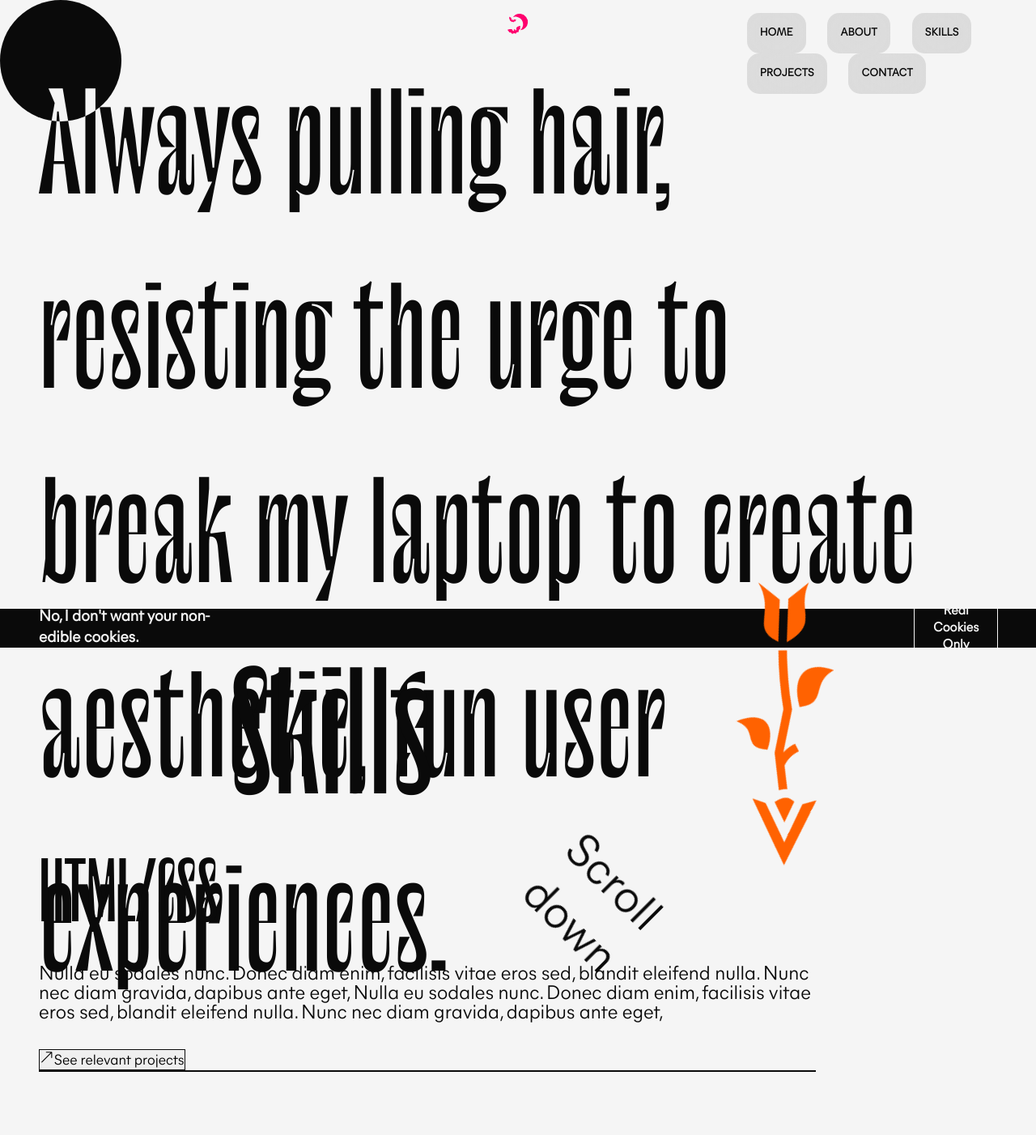
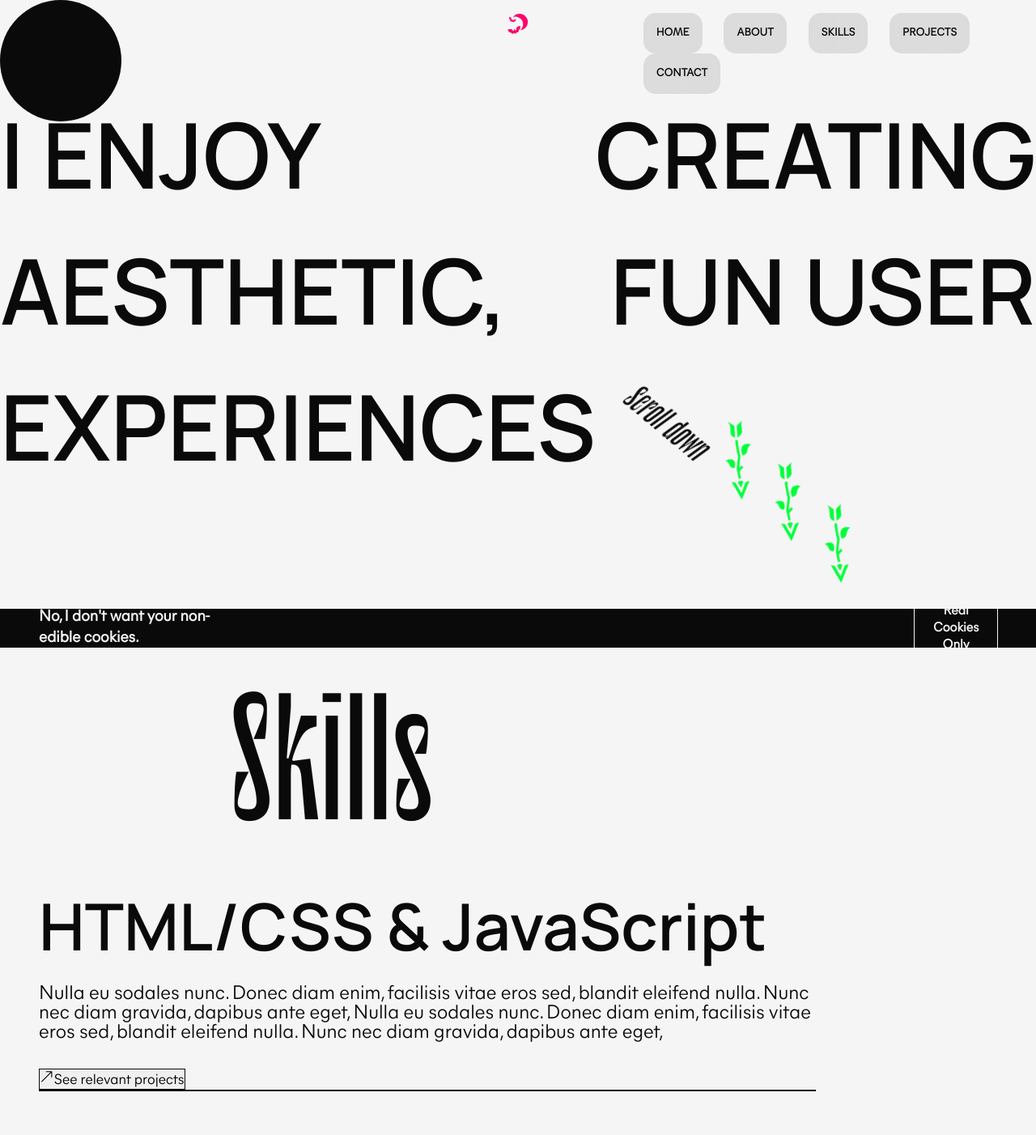
Before and after one commit to bravoosonja/website, a Next.js app: page / in a window 1280 px wide. Shown: the top 1402 px of the page at 81% size. Built offline with nearby package versions, Linux system fonts and the light colour scheme.

Commit message:
Complete banner styling

```diff
--- a/components/UI/scrollDown.js
+++ b/components/UI/scrollDown.js
@@ -4,11 +4,9 @@ import { GiBranchArrow } from "react-icons/gi";
 
 export default function ScrollDown() {
   return (
-    <Wrapper>
-      <Content>
-        <GiBranchArrow />
-      </Content>
-    </Wrapper>
+    <Content>
+      <GiBranchArrow />
+    </Content>
   );
 }
 
--- a/components/banner.js
+++ b/components/banner.js
@@ -1,21 +1,45 @@
+import Image from "next/image";
+import styled from "styled-components";
+// components
+import ScrollDown from "./UI/scrollDown";
+// icon
+import { IconContext } from "react-icons/lib";
 import { GiLed } from "react-icons/gi";
-import styled from "styled-components";
-import ScrollDown from "./UI/scrollDown";
-import { IconContext } from "react-icons/lib";
+// image - gif
+import BannerGif from "../assets/images/typing.gif";
+import { GiBranchArrow } from "react-icons/gi";
 
 export default function Banner() {
   return (
     <Wrapper>
+      {/* <IconContext.Provider value={{ color: "#ff6201" }}>
+        <Arrow>
+          <span>Scroll down</span>
+          <ScrollDown />
+        </Arrow>
+      </IconContext.Provider> */}
       <Content>
-        <h1>
-          Always pulling hair, resisting the urge to break my laptop to create
-          <span> aesthetic</span>, <span> fun </span> user experiences.
-        </h1>
-        <IconContext.Provider value={{ color: "#ff6201" }}>
+        <Left>
+          <h2>I enjoy aesthetic, experiences</h2>
+        </Left>
+        {/* <h2>aesthetic,</h2> */}
+        {/* <ImageWrapper>
+          <Image src={BannerGif} alt="Typing" width={698} height={568} />
+          <h1>to create aesthetic,</h1>
+        </ImageWrapper> */}
+        <Right>
+          <h2>
+            creating fun user
+            <IconContext.Provider value={{ color: "#00FF39" }}>
               <Arrow>
-            <ScrollDown /> Scroll down
+                <span>Scroll down</span>
+                <GiBranchArrow />
+                <GiBranchArrow />
+                <GiBranchArrow />
               </Arrow>
             </IconContext.Provider>
+          </h2>
+        </Right>
       </Content>
     </Wrapper>
   );
@@ -24,35 +48,84 @@ export default function Banner() {
 const Wrapper = styled.div`
   width: 100%;
   height: 95vh;
+  margin-top: 2rem;
 `;
 
 const Content = styled.div`
   padding: 1rem 3rem;
   overflow-wrap: break-word;
   display: flex;
+  flex-direction: row;
   justify-content: center;
   align-items: center;
-  h1 {
-    font-size: 10rem;
+  text-transform: uppercase;
+  /* gap: 0.5em; */
+  font-family: "Manrope";
+
+  h2 {
+    font-size: 7rem;
     line-height: 1.5;
+    font-weight: 600;
   }
-  span {
-    color: ${(props) => props.theme.text};
-  }
+`;
+
+const Left = styled.div`
+  display: flex;
+  justify-content: center;
+  align-items: right;
+  text-align: left;
+  /* margin-right: 1rem; */
+`;
+
+const Right = styled.div`
+  display: flex;
+  justify-content: left;
+  align-items: center;
+  text-align: right;
 `;
 
 const Arrow = styled.button`
   font-size: 1rem;
   position: relative;
-  top: 37.5vh;
-  right: 25vw;
-  transform: rotate(45deg) scale(3.6);
+  top: 3vh;
+  left: -25vw;
+  transform: scale(5) rotate(40deg);
   z-index: 50;
-  margin: auto;
+  margin: 0 auto;
   background: transparent;
+
+  /* margin-right: 3rem; */
+
+  span {
+    font-family: "Murmure";
+    font-size: 0.5rem;
+    position: relative;
     color: ${(props) => props.theme.text};
+    font-style: italic;
 
     &:hover {
       color: ${(props) => props.theme.accent};
     }
+  }
 `;
+
+const ImageWrapper = styled.div`
+  /* width: 80%;
+  margin: 0 auto; */
+  position: relative;
+
+  img {
+    width: 70%;
+    /* z-index: inherit; */
+    /* filter: grayscale(0.8); */
+    /* opacity: 90%; */
+  }
+
+  h1 {
+    color: ${(props) => props.theme.background};
+    position: absolute;
+    top: 0;
+    z-index: 5;
+    mix-blend-mode: hard-light;
+  }
+`;
--- a/components/header.js
+++ b/components/header.js
@@ -1,5 +1,6 @@
 import Link from "next/link";
 import styled from "styled-components";
+import { device } from "../styles/globalStyle";
 
 export default function Header({ props }) {
   return (
@@ -62,6 +63,10 @@ const Wrapper = styled.div`
   left: 70%;
   margin: 0;
   padding: 0;
+
+  @media screen and (${device.laptop}) {
+    left: 60%;
+  }
 `;
 
 const NavItem = styled.button`
--- a/pages/_document.js
+++ b/pages/_document.js
@@ -6,6 +6,12 @@ export default function Document() {
       <Head>
         <meta name="Portfolio" content="Generated by create next app" />
         <link rel="icon" href="/favicon.ico" />
+        <link rel="preconnect" href="https://fonts.googleapis.com" />
+        <link rel="preconnect" href="https://fonts.gstatic.com" crossorigin />
+        <link
+          href="https://fonts.googleapis.com/css2?family=Manrope:wght@400;600;800&display=swap"
+          rel="stylesheet"
+        />
       </Head>
       <body>
         <Main />
--- a/pages/skills.js
+++ b/pages/skills.js
@@ -8,7 +8,7 @@ export default function Skills() {
       <Wrapper>
         <h1>Skills</h1>
         <Content>
-          <Title>HTML/CSS</Title>
+          <Title>HTML/CSS & JavaScript</Title>
           <Text>
             <p>
               Nulla eu sodales nunc. Donec diam enim, facilisis vitae eros sed,
@@ -23,8 +23,9 @@ export default function Skills() {
           <Line />
         </Content>
         <Content>
-          <Title>Vanillla JavaScript</Title>
+          <Title>JavaScript Frameworks</Title>
           <Text>
+            <p>React, Styled Components</p>
             <p>
               Nulla eu sodales nunc. Donec diam enim, facilisis vitae eros sed,
               blandit eleifend nulla. Nunc nec diam gravida, dapibus ante eget,
@@ -33,8 +34,9 @@ export default function Skills() {
           <Line />
         </Content>
         <Content>
-          <Title>React</Title>
+          <Title>Web Frameworks</Title>
           <Text>
+            <p>Next JS, Gatsby JS</p>
             <p>
               Nulla eu sodales nunc. Donec diam enim, facilisis vitae eros sed,
               blandit eleifend nulla. Nunc nec diam gravida, dapibus ante eget,
@@ -43,7 +45,7 @@ export default function Skills() {
           <Line />
         </Content>
         <Content>
-          <Title>Frameworks</Title>
+          <Title>Network Security</Title>
           <Text>
             <p>
               Nulla eu sodales nunc. Donec diam enim, facilisis vitae eros sed,
@@ -71,6 +73,7 @@ const Wrapper = styled.div`
     position: relative;
     left: 20%;
     width: min-content;
+    font-family: "Murmure";
   }
 `;
 
@@ -92,12 +95,15 @@ const Line = styled.div`
 const SeeProjectsWrapper = styled.div``;
 
 const Title = styled.h3`
-  font-size: 6rem;
+  font-size: 5rem;
+  font-family: "Manrope";
+  font-weight: 600;
 `;
 
 const Text = styled.div`
   p {
     margin: 2rem 0;
     font-size: 1.5rem;
+    font-family: "Mier";
   }
 `;
--- a/styles/globalStyle.js
+++ b/styles/globalStyle.js
@@ -16,6 +16,13 @@ export const darkTheme = {
   cursor: "#fff",
   pastel: "#4361ee",
   blur: "hsl(0 0% 100% /0.1)",
+};
+
+export const device = {
+  mobile: "(min-width: 360px) and (max-width: 425px)",
+  tablet: "(min-width: 426px) and (max-width:768)",
+  laptop: "(min-width: 1024px) and (max-width:1440px)",
+  desktop: "(min-width:1441px)",
 };
 
 export const GlobalStyle = createGlobalStyle`
@@ -37,7 +44,7 @@ export const GlobalStyle = createGlobalStyle`
         margin: 0;
         padding: 0;
         background-color:${(props) => props.theme.background};
-        font-family: 'Mier', "MurMure", sans-serif;
+        font-family: 'Mier', "MurMure", "Manrope", sans-serif;
         display: flex;
         flex-direction: column;
         /* justify-content: center;
@@ -59,18 +66,18 @@ export const GlobalStyle = createGlobalStyle`
 
     h2 {
         font-size: 10rem;
-        font-family: 'Murmure';
+
 
     }
 
     h3 {
         font-size: 8rem;
-        font-family: 'Murmure';
+
     }
 
     h4 {
         font-size: 6rem;
-        font-family: 'Mier';
+
     }
 
     h5 {
@@ -85,8 +92,6 @@ export const GlobalStyle = createGlobalStyle`
         font-size: 20px;
         font-family: 'Mier';
         color: ${(props) => props.theme.text};
-
-
     }
 
     ul,li {
```
Lines whose indentation alone changed are shown as unchanged.
